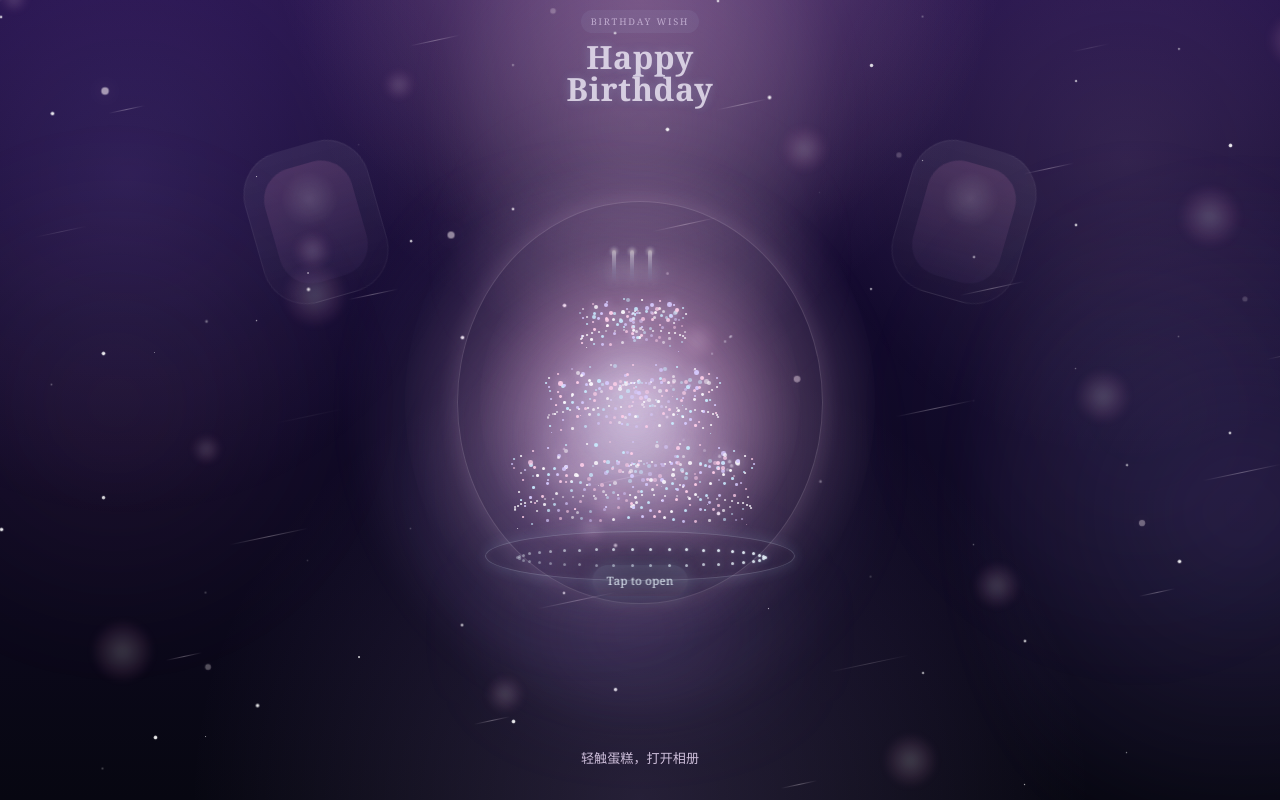
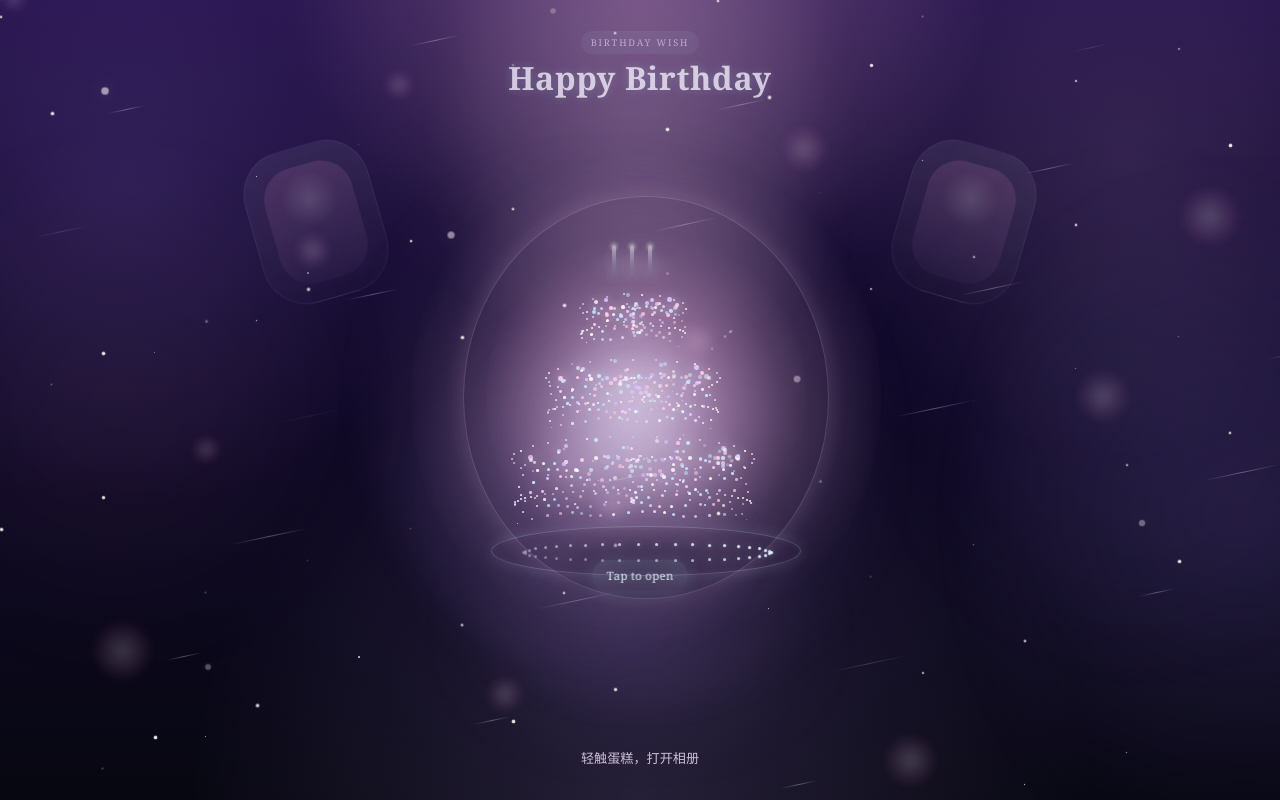
Before and after one commit to reeeeeej/reeeeeej.github.io, a React (Vite) app: page / in a window 1280 px wide. Built offline with nearby package versions, Linux system fonts and the light colour scheme.

Commit message:
Add files via upload

```diff
--- a/src/components/album/AlbumViewport.tsx
+++ b/src/components/album/AlbumViewport.tsx
@@ -24,25 +24,25 @@ const profileConfig: Record<
   }
 > = {
   'mobile-low': {
-    outlineCount: 42,
-    ambientCount: 14,
-    dustCount: 8,
-    sparkleCount: 8,
-    monogramParticleCount: 18,
+    outlineCount: 28,
+    ambientCount: 8,
+    dustCount: 4,
+    sparkleCount: 4,
+    monogramParticleCount: 12,
   },
   'mobile-mid': {
-    outlineCount: 50,
-    ambientCount: 18,
-    dustCount: 10,
-    sparkleCount: 10,
-    monogramParticleCount: 22,
+    outlineCount: 36,
+    ambientCount: 12,
+    dustCount: 6,
+    sparkleCount: 6,
+    monogramParticleCount: 16,
   },
   'mobile-high': {
-    outlineCount: 58,
-    ambientCount: 24,
-    dustCount: 12,
-    sparkleCount: 13,
-    monogramParticleCount: 28,
+    outlineCount: 46,
+    ambientCount: 16,
+    dustCount: 8,
+    sparkleCount: 9,
+    monogramParticleCount: 20,
   },
   desktop: {
     outlineCount: 68,
@@ -252,20 +252,20 @@ export function AlbumViewport({
           <div className="album-viewport__monogram" aria-hidden="true">
             <svg
               className="album-viewport__monogram-svg"
-              viewBox="0 0 190 110"
+              viewBox="0 0 220 120"
               role="presentation"
             >
               <path
                 className="album-viewport__monogram-stroke"
-                d="M18 82C18 54 24 30 43 30C57 30 66 43 66 60V82C66 84 68 86 70 86C73 86 75 84 75 80V55C75 40 84 30 99 30C116 30 126 44 126 63V82"
+                d="M16 92C16 62 23 35 45 35C61 35 70 48 70 67V92C70 95 72 97 75 97C79 97 82 95 82 91V62C82 45 94 34 111 34C131 34 143 49 143 70V92"
               />
               <path
                 className="album-viewport__monogram-stroke"
-                d="M126 58C126 40 139 28 156 28C173 28 186 41 186 58C186 75 173 88 156 88C139 88 126 76 126 58Z"
+                d="M144 62C144 43 159 29 179 29C198 29 212 43 212 62C212 81 198 95 179 95C159 95 144 81 144 62Z"
               />
               <path
                 className="album-viewport__monogram-flourish"
-                d="M181 54C188 49 190 42 188 32"
+                d="M206 56C216 52 220 43 217 30"
               />
             </svg>
             {monogramDust.map((particle, index) => (
--- a/src/components/background/ParticlesLayer.tsx
+++ b/src/components/background/ParticlesLayer.tsx
@@ -6,10 +6,10 @@ interface ParticlesLayerProps {
 }
 
 const profileParticleCount: Record<DeviceProfile, number> = {
-  'mobile-low': 5,
-  'mobile-mid': 7,
-  'mobile-high': 10,
-  desktop: 16,
+  'mobile-low': 3,
+  'mobile-mid': 4,
+  'mobile-high': 6,
+  desktop: 12,
 };
 
 export function ParticlesLayer({
--- a/src/components/background/Starfield.tsx
+++ b/src/components/background/Starfield.tsx
@@ -5,9 +5,9 @@ interface StarfieldProps {
 }
 
 const profileStarCount: Record<DeviceProfile, number> = {
-  'mobile-low': 18,
-  'mobile-mid': 28,
-  'mobile-high': 42,
+  'mobile-low': 12,
+  'mobile-mid': 20,
+  'mobile-high': 30,
   desktop: 64,
 };
 
--- a/src/components/cake/CakeCore.tsx
+++ b/src/components/cake/CakeCore.tsx
@@ -64,9 +64,9 @@ const tiers: TierConfig[] = [
 
 const particleTones = ['moon', 'ice', 'violet', 'rose'] as const;
 const profileDensityScale: Record<DeviceProfile, number> = {
-  'mobile-low': 0.42,
-  'mobile-mid': 0.56,
-  'mobile-high': 0.72,
+  'mobile-low': 0.28,
+  'mobile-mid': 0.38,
+  'mobile-high': 0.54,
   desktop: 1,
 };
 
@@ -252,18 +252,18 @@ export function CakeCore({ profile, transitionState }: CakeCoreProps) {
     profile === 'desktop'
       ? 14
       : profile === 'mobile-high'
-        ? 10
+        ? 7
         : profile === 'mobile-mid'
-          ? 7
-          : 5;
+          ? 4
+          : 2;
   const ringDotCount =
     profile === 'desktop'
       ? 42
       : profile === 'mobile-high'
-        ? 28
+        ? 18
         : profile === 'mobile-mid'
-          ? 20
-          : 16;
+          ? 12
+          : 8;
 
   return (
     <div
--- a/src/components/transition/SceneTransitionLayer.tsx
+++ b/src/components/transition/SceneTransitionLayer.tsx
@@ -7,10 +7,17 @@ interface SceneTransitionLayerProps {
 }
 
 const particleCountByProfile: Record<DeviceProfile, number> = {
-  'mobile-low': 8,
-  'mobile-mid': 10,
-  'mobile-high': 14,
-  desktop: 20,
+  'mobile-low': 4,
+  'mobile-mid': 6,
+  'mobile-high': 8,
+  desktop: 16,
+};
+
+const streamCountByProfile: Record<DeviceProfile, number> = {
+  'mobile-low': 0,
+  'mobile-mid': 1,
+  'mobile-high': 2,
+  desktop: 3,
 };
 
 const particleTones = ['moon', 'ice', 'violet', 'rose'] as const;
@@ -29,6 +36,7 @@ export function SceneTransitionLayer({
   }
 
   const count = particleCountByProfile[profile];
+  const streamCount = streamCountByProfile[profile];
 
   return (
     <div
@@ -72,7 +80,7 @@ export function SceneTransitionLayer({
           );
         })}
 
-        {Array.from({ length: 3 }, (_, index) => (
+        {Array.from({ length: streamCount }, (_, index) => (
           <span
             key={`stream-${index}`}
             className={`scene-transition-layer__stream scene-transition-layer__stream--${index + 1}`}
--- a/src/styles/globals.css
+++ b/src/styles/globals.css
@@ -363,8 +363,8 @@ img {
   position: relative;
   z-index: 1;
   align-self: start;
-  max-width: 170px;
-  margin-top: 0;
+  max-width: 320px;
+  margin-top: 2.6vh;
   justify-self: center;
   opacity: 0.88;
   transition: opacity 420ms ease, transform 420ms ease;
@@ -395,6 +395,10 @@ img {
   text-shadow:
     0 0 10px rgba(191, 231, 255, 0.2),
     0 0 20px rgba(191, 231, 255, 0.12);
+}
+
+.cake-scene__title {
+  white-space: nowrap;
 }
 
 .cake-scene__subtitle {
@@ -540,6 +544,7 @@ img {
   inset: 0;
   display: grid;
   place-items: center;
+  transform: translateX(6px);
 }
 
 .cake-glow__halo {
@@ -932,6 +937,7 @@ img {
 .cake-core__ring {
   inset: auto 14% 7% 14%;
   height: 16%;
+  transform: translateX(6px);
 }
 
 .cake-core__ring-line {
@@ -1247,12 +1253,12 @@ img {
 
 .album-viewport__monogram-stroke {
   stroke: rgba(255, 240, 215, 0.92);
-  stroke-width: 8;
+  stroke-width: 7.2;
 }
 
 .album-viewport__monogram-flourish {
   stroke: rgba(255, 231, 188, 0.56);
-  stroke-width: 3.5;
+  stroke-width: 3.1;
 }
 
 .album-viewport__monogram-dust {
@@ -1579,6 +1585,8 @@ img {
 [data-device-profile='mobile-low'] .cake-core__aura,
 [data-device-profile='mobile-low'] .cake-core__mist,
 [data-device-profile='mobile-low'] .cake-core__volume,
+[data-device-profile='mobile-low'] .cake-glow__halo--ambient,
+[data-device-profile='mobile-low'] .cake-glow__halo--inner,
 [data-device-profile='mobile-low'] .scene-transition-layer__flare--outer,
 [data-device-profile='mobile-low'] .scene-transition-layer__flare--inner,
 [data-device-profile='mobile-low'] .scene-transition-layer__core {
@@ -1601,6 +1609,13 @@ img {
 [data-device-profile='mobile-mid'] .album-viewport__dust-particle,
 [data-device-profile='mobile-mid'] .album-card__dust {
   animation-duration: 4.8s;
+}
+
+[data-device-profile='mobile-mid'] .cake-glow__halo--ambient,
+[data-device-profile='mobile-mid'] .cake-core__mist--base,
+[data-device-profile='mobile-mid'] .cake-core__mist--mid,
+[data-device-profile='mobile-mid'] .cake-core__mist--top {
+  display: none;
 }
 
 .album-card__image {
@@ -2068,7 +2083,7 @@ img {
   }
 
   .cake-scene__copy {
-    max-width: 160px;
+    max-width: 280px;
   }
 
   .album-scene__header {
--- a/src/utils/device.ts
+++ b/src/utils/device.ts
@@ -8,11 +8,11 @@ export function getDeviceProfile(
     return 'desktop';
   }
 
-  if (viewportWidth <= 390 || (deviceMemory !== undefined && deviceMemory <= 4)) {
+  if (viewportWidth <= 430 || (deviceMemory !== undefined && deviceMemory <= 6)) {
     return 'mobile-low';
   }
 
-  if (viewportWidth <= 480 || (deviceMemory !== undefined && deviceMemory <= 8)) {
+  if (viewportWidth <= 540 || (deviceMemory !== undefined && deviceMemory <= 8)) {
     return 'mobile-mid';
   }
 
```
